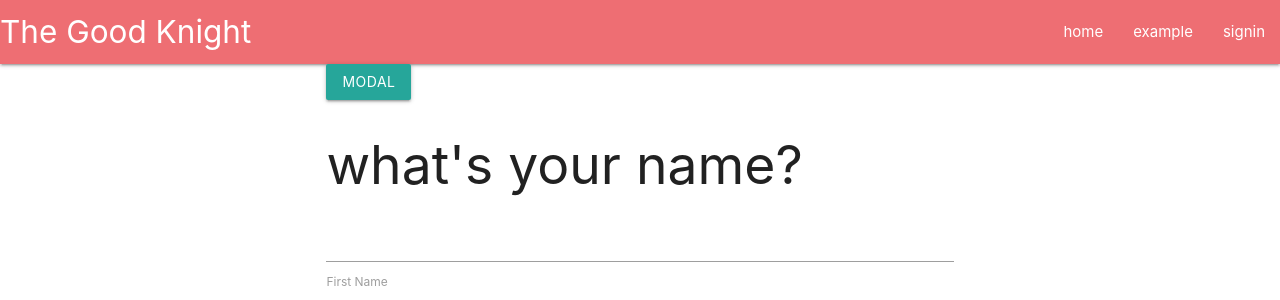
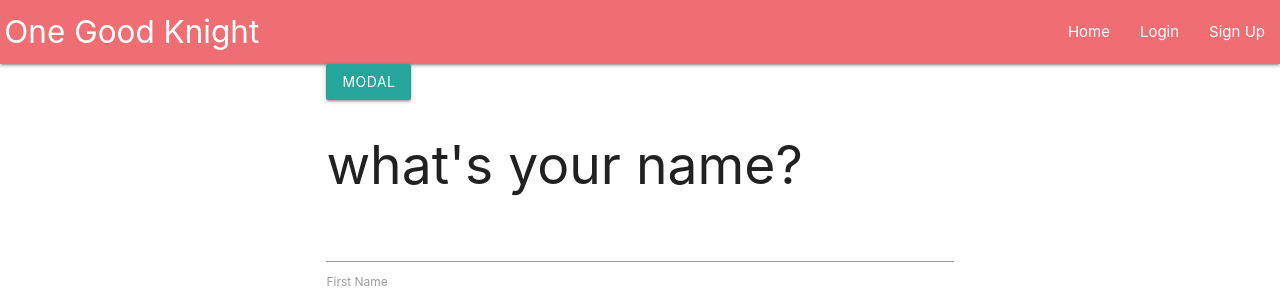
Before and after one commit to origamiunicorn/this-is-spr-ta, a Node server app: page / in a window 1280 px wide. Shown: the top 300 px of the page. Run offline with Node 20, Linux system fonts and the light colour scheme; data that the repository does not hold is empty; some libraries are stand-ins or nearby versions.

Commit message:
Adjusted nav. Left comments for consideration on where to go next.

```diff
--- a/views/layouts/main.handlebars
+++ b/views/layouts/main.handlebars
@@ -35,12 +35,15 @@
   <header>
     <nav>
       <div class="nav-wrapper">
-        <a href="/" class="brand-logo">The Good Knight </a>
+        &nbsp;
+        <a href="/" class="brand-logo flow-text">One Good Knight</a>
+        {{!-- Right now our nav hides on mobile, and then we have no nav. We should see about having a mobile nav menu. Materialize has options, let's investigate! --}}
         <ul id="nav-mobile" class="right hide-on-med-and-down">
-          <li><a href="/">home</a></li>
-          <li><a href="/example">example</a></li>
-          <li><a href="/signin">signin</a></li>
-
+          <li><a href="/">Home</a></li>
+          {{!-- Login should go to the sign in page, renamed login for clarity? Login could be a modal that pops up on selecting this link. --}}
+          <li><a href="/example">Login</a></li>
+          {{!-- Sign Up should go to a sign up page, or a sign up modal that pops up on selecting this link. --}}
+          <li><a href="/signin">Sign Up</a></li>
         </ul>
       </div>
     </nav>
```
